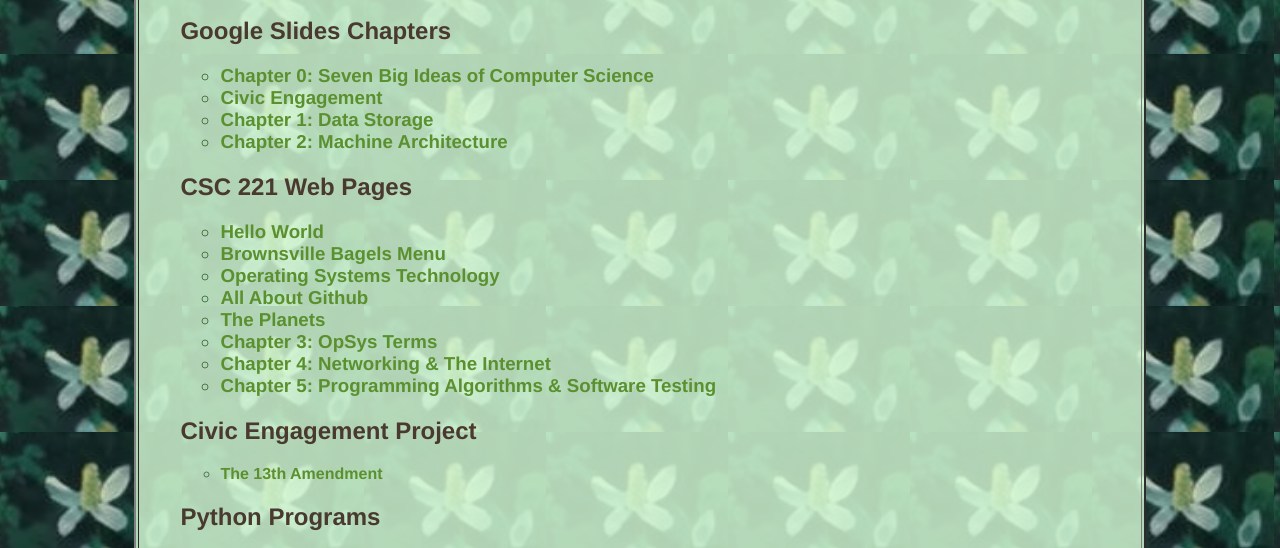
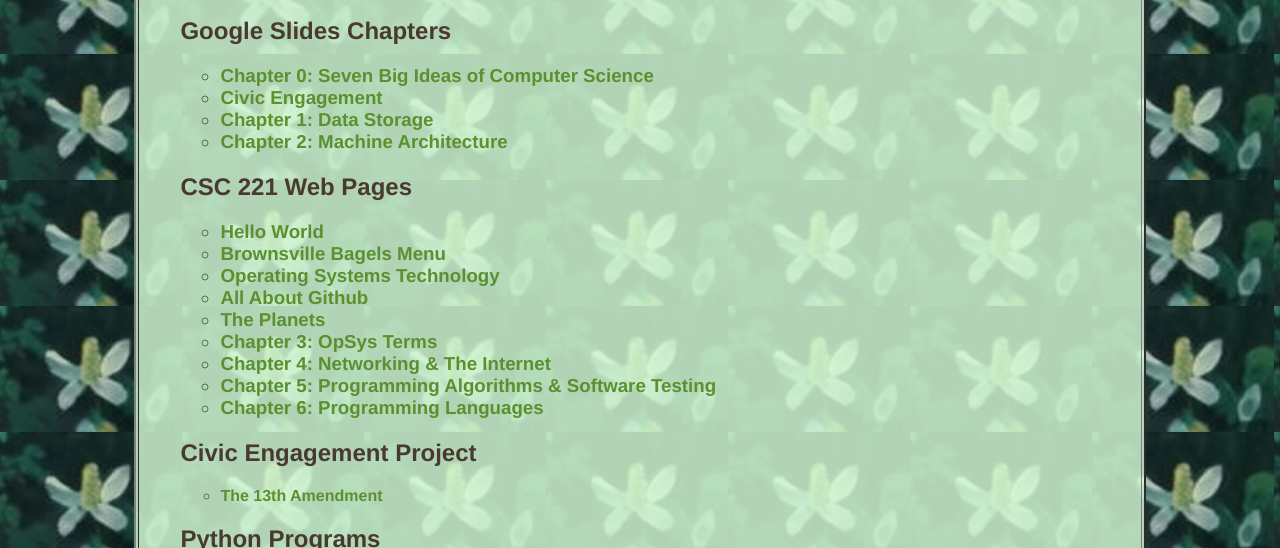
Before and after one commit to vynguyen-pvcc/vynguyen-pvcc.github.io, a plain HTML site: page index.html in a window 1280 px wide. Shown: the part 198-746 px from the top of the page. Drawn offline with Linux system fonts and the light colour scheme.

Commit message:
Update index.html

```diff
--- a/index.html
+++ b/index.html
@@ -58,6 +58,7 @@
                 <li><a href = "ch3opsys.html"> Chapter 3: OpSys Terms </a></li>
                 <li><a href = "ch4network.html"> Chapter 4: Networking & The Internet </a></li>
                 <li><a href = "programming.html"> Chapter 5: Programming Algorithms & Software Testing </a></li>
+                <li><a href = "proglang.html"> Chapter 6: Programming Languages </a></li>
             </ul>
         </h3>
 
```
